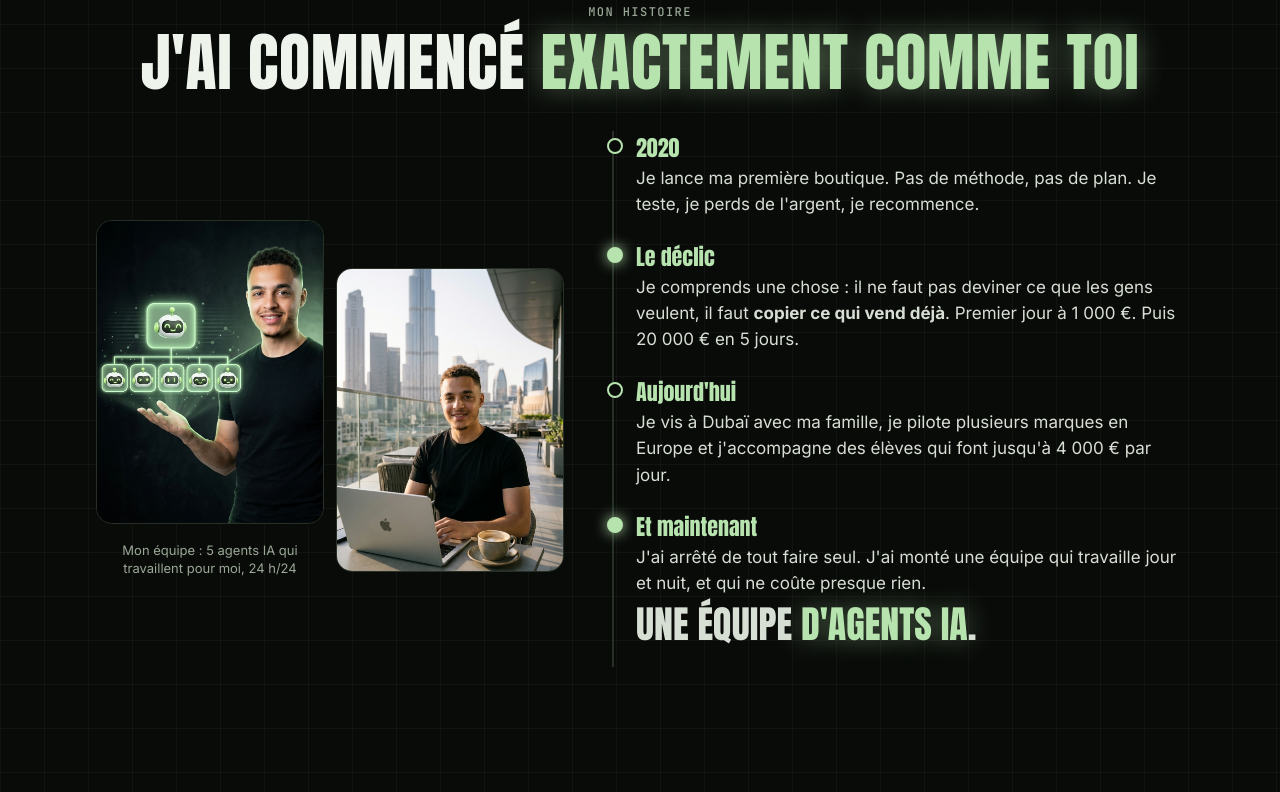
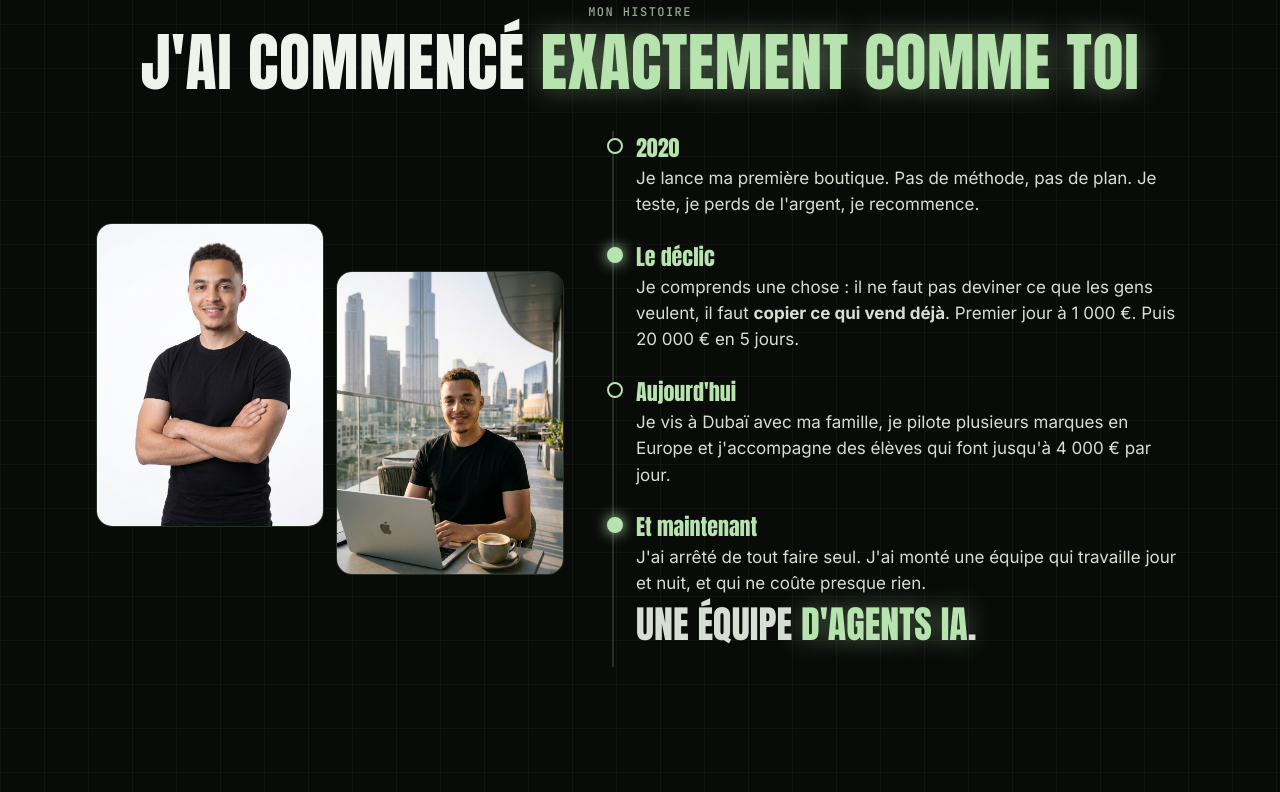
Before and after one commit to BSM-Academy/lv-ezjabhsg81, a plain HTML site: page index.html in a window 1280 px wide. Shown: the part 1208-2000 px from the top of the page. Drawn offline with Linux system fonts and the light colour scheme.

Commit message:
Image équipe IA en haut, bras croisés dans l'histoire

```diff
--- a/index.html
+++ b/index.html
@@ -166,8 +166,6 @@ footer .wrap { display: flex; flex-direction: column; gap: 6px; }
 .story-photos { display: grid; grid-template-columns: 1fr 1fr; gap: 12px; }
 .story-photos img { width: 100%; aspect-ratio: 3 / 4; object-fit: cover; border-radius: 16px; border: 1px solid var(--line); }
 .story-photos img:nth-child(2) { margin-top: 48px; }
-.story-fig { margin: 0; }
-.story-fig figcaption { margin-top: 10px; font-size: 13px; line-height: 1.4; color: var(--muted); text-align: center; }
 .steps-story { display: flex; flex-direction: column; gap: 0; border-left: 2px solid var(--line); }
 .steps-story div { padding: 0 0 22px 22px; position: relative; }
 .steps-story div::before { content: ""; position: absolute; left: -7px; top: 7px; width: 12px; height: 12px; border-radius: 50%; background: var(--bg); border: 2px solid var(--glow); }
@@ -224,7 +222,7 @@ footer .wrap { display: flex; flex-direction: column; gap: 6px; }
       </div>
     </div>
     <div class="photo-wrap">
-      <img class="photo" src="img/jaouad-bras-croises.jpg" alt="Jaouad, bras croisés">
+      <img class="photo" src="img/jaouad-equipe-ia.jpg" alt="Jaouad présente son équipe d'agents IA">
       <div class="team-chip"><span class="avs"><img src="img/agent-produits.jpg" alt=""><img src="img/agent-pages.jpg" alt=""><img src="img/agent-creas.jpg" alt=""><img src="img/agent-ads.jpg" alt=""></span>Mon équipe IA travaille</div>
     </div>
   </div>
@@ -241,7 +239,7 @@ footer .wrap { display: flex; flex-direction: column; gap: 6px; }
   <div class="wrap">
     <div class="center"><span class="mono" style="color:var(--muted)">Mon histoire</span><h2 style="margin-top:8px">J'ai commencé <span class="hl">exactement comme toi</span></h2></div>
     <div class="story">
-      <div class="story-photos"><figure class="story-fig"><img src="img/jaouad-equipe-ia.jpg" alt="Jaouad présente son équipe d'agents IA"><figcaption>Mon équipe : 5 agents IA qui travaillent pour moi, 24 h/24</figcaption></figure><img src="img/jaouad-dubai-terrasse.jpg" alt="Jaouad travaille sur une terrasse à Dubaï"></div>
+      <div class="story-photos"><img src="img/jaouad-bras-croises.jpg" alt="Jaouad, bras croisés"><img src="img/jaouad-dubai-terrasse.jpg" alt="Jaouad travaille sur une terrasse à Dubaï"></div>
       <div class="steps-story">
         <div><span class="y">2020</span><p>Je lance ma première boutique. Pas de méthode, pas de plan. Je teste, je perds de l'argent, je recommence.</p></div>
         <div class="hot"><span class="y">Le déclic</span><p>Je comprends une chose : il ne faut pas deviner ce que les gens veulent, il faut <b>copier ce qui vend déjà</b>. Premier jour à 1 000 €. Puis 20 000 € en 5 jours.</p></div>
```
